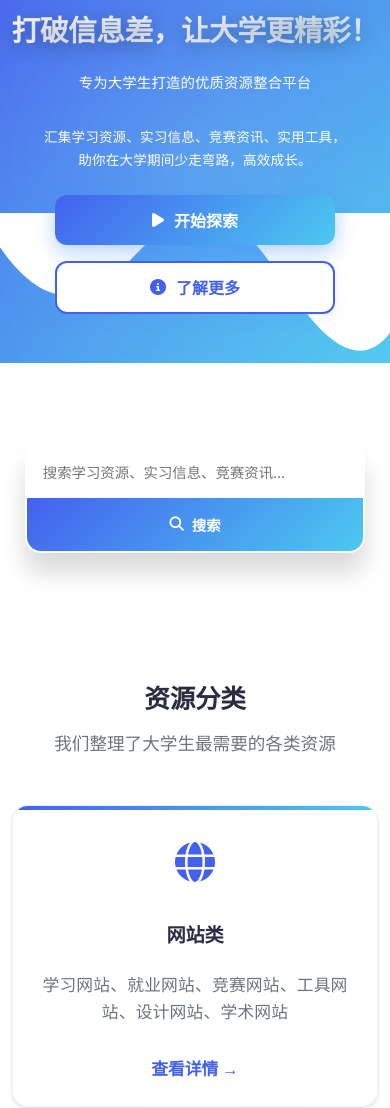
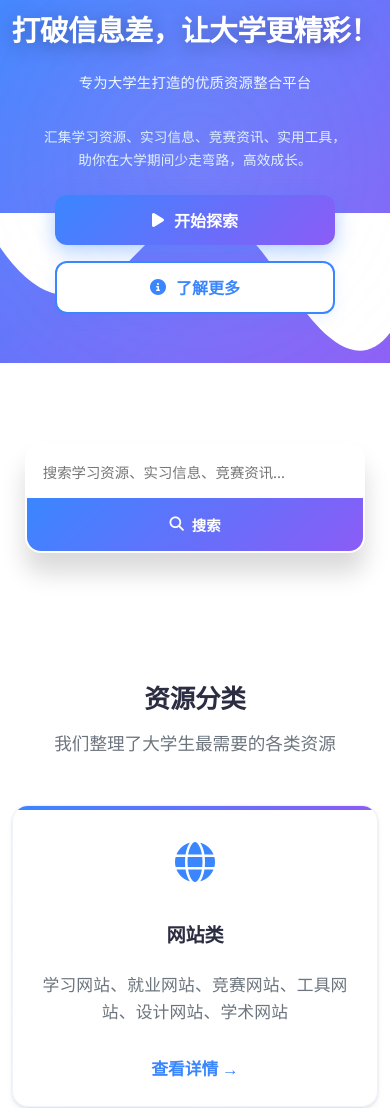
Before and after one commit to blxxld/wenjian, a plain HTML site: page index.html in a window 390 px wide. Shown: the part 100-1208 px from the top of the page. Drawn offline with Linux system fonts and the light colour scheme.

Commit message:
Add files via upload

```diff
--- a/css/style.css
+++ b/css/style.css
@@ -7,10 +7,10 @@
 
 :root {
     /* 主题颜色 - 现代和谐配色方案 */
-    --primary-color: #4361ee;
-    --primary-hover: #3a0ca3;
-    --secondary-color: #4cc9f0;
-    --accent-color: #f72585;
+    --primary-color: #3a86ff;
+    --primary-hover: #2563eb;
+    --secondary-color: #8b5cf6;
+    --accent-color: #ec4899;
     --light-color: #f8f9fa;
     --dark-color: #2b2d42;
     --gray-color: #6c757d;
@@ -521,27 +521,23 @@ body {
     text-shadow: 0 4px 20px rgba(0, 0, 0, 0.3);
     opacity: 0;
     animation: fadeInUp 0.8s ease-out forwards;
-    background: linear-gradient(90deg, rgba(255,255,255,1) 0%, rgba(255,255,255,0.8) 100%);
-    -webkit-background-clip: text;
-    -webkit-text-fill-color: transparent;
-    background-clip: text;
+    color: #ffffff;
     letter-spacing: -0.02em;
 }
 
 .hero-subtitle {
     font-size: clamp(1.2rem, 3vw, 1.8rem);
     margin-bottom: 2rem;
-    opacity: 0.95;
     opacity: 0;
     animation: fadeInUp 0.8s ease-out 0.2s forwards;
     font-weight: 500;
     letter-spacing: 0.01em;
+    color: #f0f9ff;
 }
 
 .hero-description {
     font-size: clamp(1rem, 2vw, 1.3rem);
     margin-bottom: 3rem;
-    opacity: 0.9;
     max-width: 650px;
     margin-left: auto;
     margin-right: auto;
@@ -549,6 +545,7 @@ body {
     animation: fadeInUp 0.8s ease-out 0.4s forwards;
     line-height: 1.7;
     letter-spacing: 0.01em;
+    color: #e0f2fe;
 }
 
 .hero-buttons {
@@ -1277,10 +1274,11 @@ body {
     left: 50%;
     width: 0;
     height: 0;
-    background: rgba(67, 97, 238, 0.05);
+    background: rgba(58, 134, 255, 0.05);
     border-radius: 50%;
     transform: translate(-50%, -50%);
     transition: width 0.6s, height 0.6s;
+    z-index: 1;
 }
 
 .category-card:hover::after {
@@ -1338,6 +1336,8 @@ body {
     transition: var(--transition);
     font-size: 1.05rem;
     position: relative;
+    z-index: 10;
+    cursor: pointer;
 }
 
 .category-link::after {
@@ -2277,6 +2277,13 @@ body {
         font-size: 1rem;
     }
 
+    .search-history-link {
+        right: 1rem;
+        top: 35%;
+        transform: translateY(-50%);
+        font-size: 1rem;
+    }
+
     /* 资源详情页 */
     .resource-detail {
         padding: 2rem 0;
@@ -2458,6 +2465,12 @@ body {
 
     .search-box button {
         padding: 0.8rem;
+        font-size: 0.9rem;
+    }
+
+    .search-history-link {
+        right: 0.8rem;
+        top: 35%;
         font-size: 0.9rem;
     }
 
```
